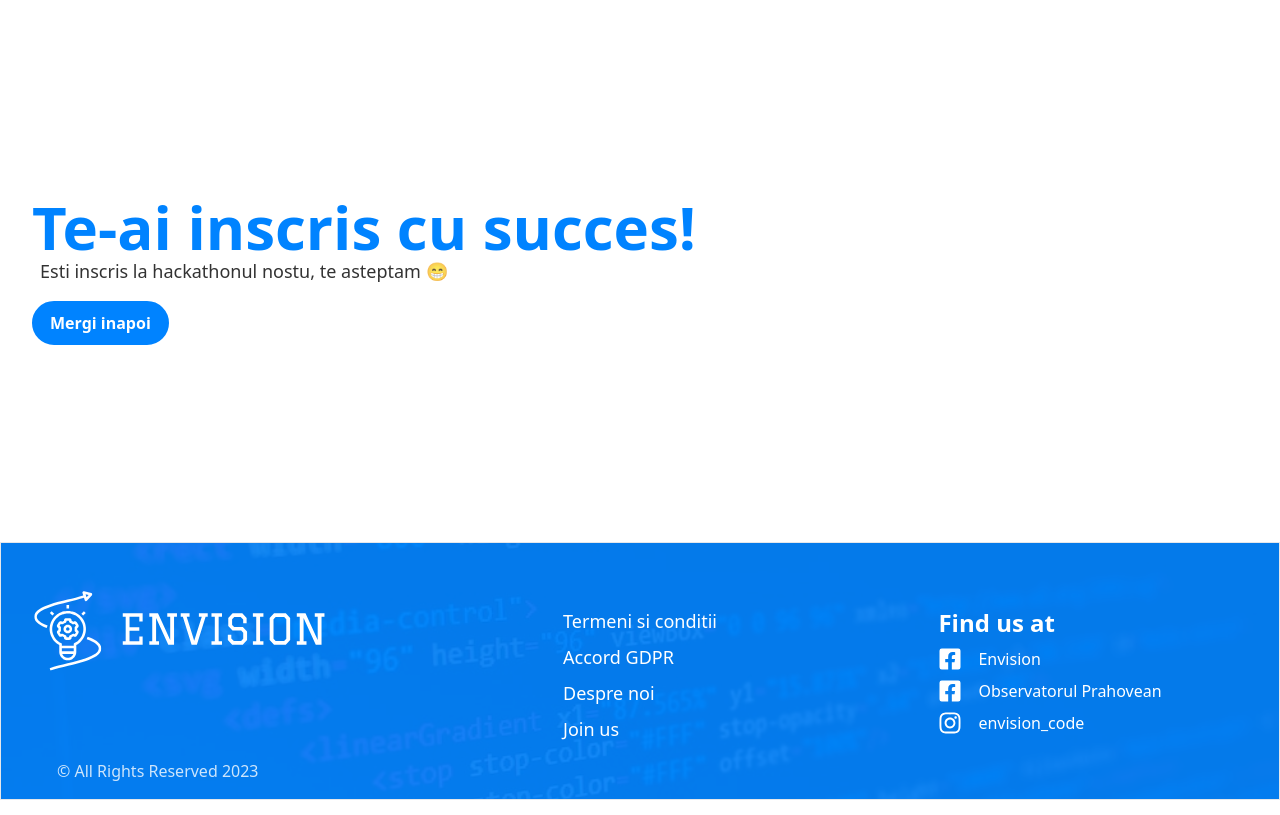
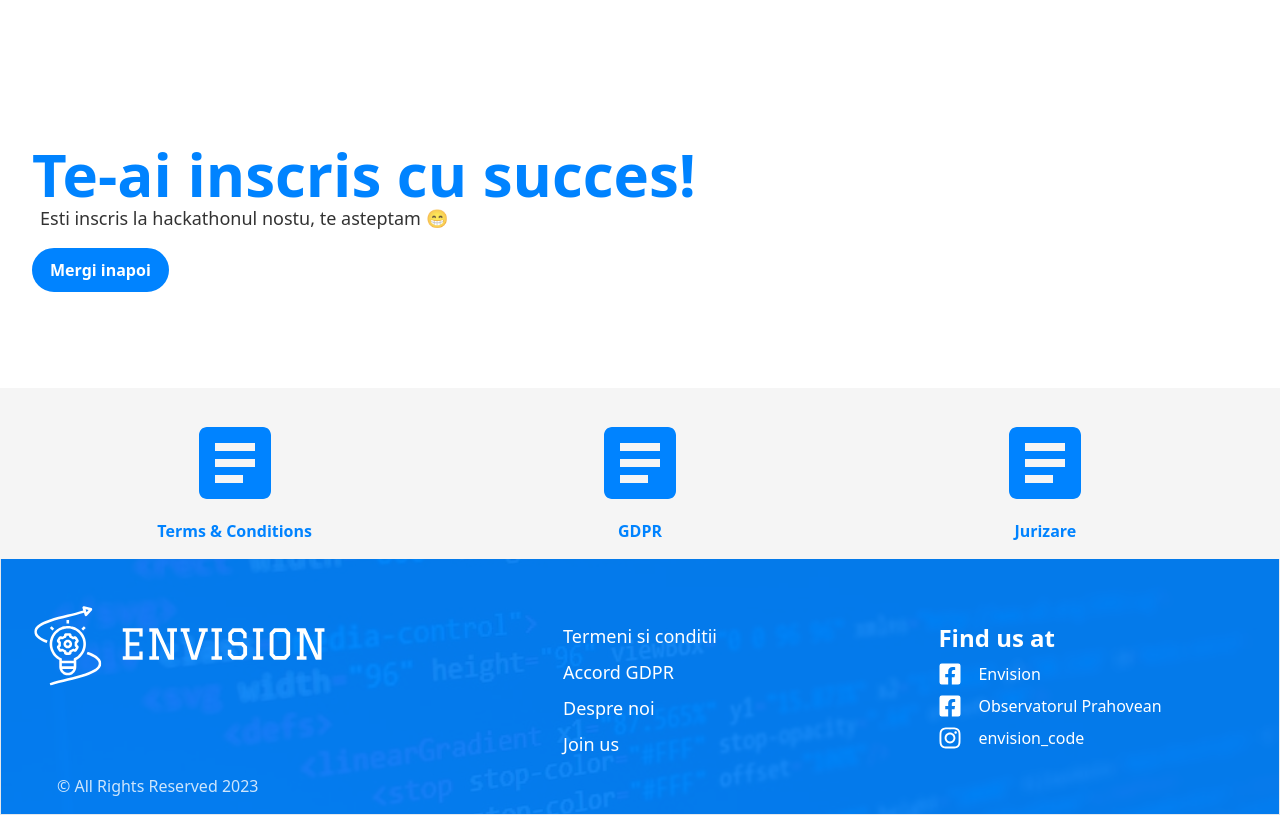
Before and after one commit to CatalinP0P/envision-inscriere, a React (Create React App) app: page /confirm in a window 1280 px wide. Built offline with nearby package versions, Linux system fonts and the light colour scheme.

Commit message:
added docs on confirm

```diff
--- a/package.json
+++ b/package.json
@@ -4,6 +4,10 @@
   "private": true,
   "homepage": "/",
   "dependencies": {
+    "@emotion/react": "^11.11.1",
+    "@emotion/styled": "^11.11.0",
+    "@mui/icons-material": "^5.14.3",
+    "@mui/material": "^5.14.4",
     "@react-spring/parallax": "^9.7.3",
     "@testing-library/jest-dom": "^5.16.5",
     "@testing-library/react": "^13.4.0",
--- a/src/pages/Confirm/Confirm.tsx
+++ b/src/pages/Confirm/Confirm.tsx
@@ -1,14 +1,15 @@
 import React from "react";
 import Container from "../../components/ui/Container";
 import Button from "../../components/ui/Button";
+import ArticleIcon from "@mui/icons-material/Article";
 import { useNavigate } from "react-router-dom";
 
 export default function Confirm() {
   const navigate = useNavigate();
   return (
-    <div className="flex flex-grow flex-col items-center justify-center">
+    <div className="flex flex-grow flex-col items-center gap-24 justify-between">
       <Container className="text-start flex flex-col">
-        <label className="text-4xl lg:text-6xl text-primary font-semibold">
+        <label className="text-4xl lg:text-6xl text-primary font-semibold pt-24 lg:pt-36">
           Te-ai inscris cu succes!
         </label>
         <label className="text-base lg:text-lg opacity-80 ms-2">
@@ -20,6 +21,28 @@ export default function Confirm() {
           </Button>
         </div>
       </Container>
+      <div className="bg-neutral-100 py-4 w-full -mb-0.5 z-[10] font-semibold">
+        <Container className="grid grid-cols-3 justify-between">
+          <div className="flex flex-col gap-2 items-center text-primary font-semibold cursor-pointer hover:text-primary/50 transition-all">
+            <div className="text-6xl lg:text-8xl">
+              <ArticleIcon fontSize="inherit" />
+            </div>
+            <label>Terms & Conditions</label>
+          </div>
+          <div className="flex flex-col gap-2  items-center text-primary font-semibold cursor-pointer hover:text-primary/50 transition-all">
+            <div className="text-6xl lg:text-8xl">
+              <ArticleIcon fontSize="inherit" />
+            </div>
+            <label>GDPR</label>
+          </div>
+          <div className="flex flex-col gap-2 items-center text-primary font-semibold cursor-pointer hover:text-primary/50 transition-all">
+            <div className="text-6xl lg:text-8xl">
+              <ArticleIcon fontSize="inherit" />
+            </div>
+            <label>Jurizare</label>
+          </div>
+        </Container>
+      </div>
     </div>
   );
 }
```
Also changed, not shown: 1 other file (tests, documents, lock files or other folders).
